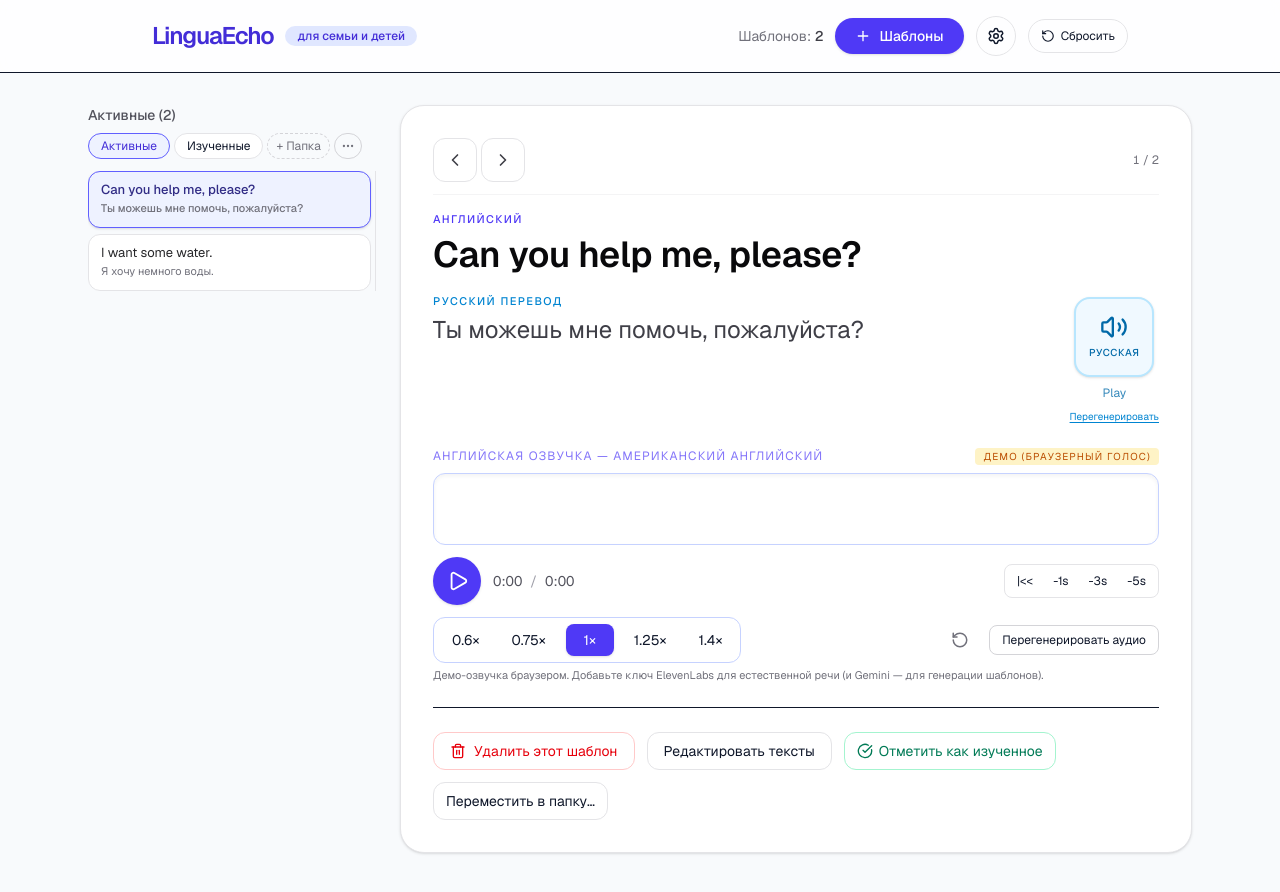
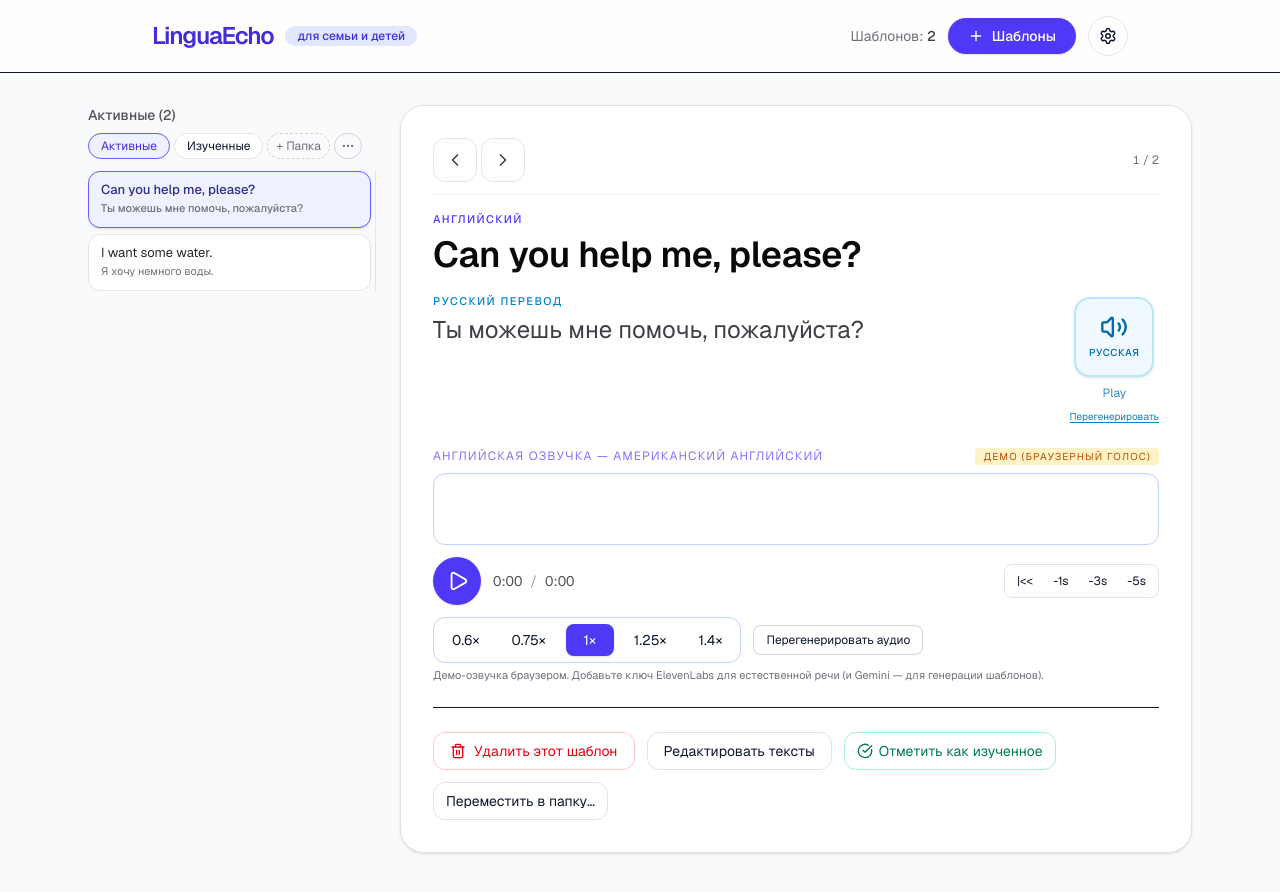
Before and after one commit to AlmasToimbekov/lingua-echo, a Next.js app: page / in a window 1280 px wide. Shown: the top 892 px of the page. Built offline with nearby package versions, Linux system fonts and the light colour scheme.

Commit message:
feat: improve ux

```diff
--- a/app/page.tsx
+++ b/app/page.tsx
@@ -247,19 +247,6 @@ export default function LinguaEcho() {
     toast.success('Шаблон удалён')
   }
 
-  const resetToSeeds = () => {
-    revokeUnusedAudioUrls(templates, [])
-    // Clear any persisted audio for the templates we're discarding (Phase 2)
-    Promise.all(templates.map(t => deleteAudioForTemplate(t.id))).catch(() => {})
-
-    // По умолчанию возвращаем только 2 (как просил пользователь)
-    const seeded = SEED_TEMPLATES.slice(0, 2).map(t => ({ ...t, folder: '' }))
-    setTemplates(seeded)
-    setCurrentId(seeded[0].id)
-    saveTemplates(seeded)
-    toast('Шаблоны сброшены к исходным (2 шт.)')
-  }
-
   // Very simple settings persistence
   const saveSettings = (newSettings: Settings) => {
     setSettings(newSettings)
@@ -438,14 +425,6 @@ export default function LinguaEcho() {
               aria-label="Настройки"
             >
               <Settings size={16} className="sm:size-[18px]" />
-            </button>
-
-            <button
-              onClick={resetToSeeds}
-              className="flex items-center gap-1 rounded-full border border-zinc-200 px-2 py-1 text-[10px] hover:bg-zinc-100 sm:gap-1.5 sm:px-3 sm:py-2 sm:text-xs"
-              title="Сбросить к исходным шаблонам (2 по умолчанию)"
-            >
-              <RotateCcw size={12} className="sm:size-[14px]" /> Сбросить
             </button>
           </div>
         </div>
--- a/components/EnglishPlayer.tsx
+++ b/components/EnglishPlayer.tsx
@@ -3,7 +3,7 @@
 import React, { useEffect, useRef, useState, useCallback } from 'react'
 import WaveSurfer from 'wavesurfer.js'
 import RegionsPlugin from 'wavesurfer.js/dist/plugins/regions.esm.js'
-import { Play, Pause, RotateCcw, Trash2 } from 'lucide-react'
+import { Play, Pause, Trash2 } from 'lucide-react'
 
 interface EnglishPlayerProps {
   audioUrl?: string
@@ -15,6 +15,10 @@ export function EnglishPlayer({ audioUrl, fallbackText, onRegenerate }: EnglishP
   const containerRef = useRef<HTMLDivElement>(null)
   const wsRef = useRef<WaveSurfer | null>(null)
   const regionsRef = useRef<any>(null)
+
+  // Remember the position at the moment we started playback (or the region start).
+  // On pause we seek back there. This gives "restart the clip from where we began this play session".
+  const lastPlayPositionRef = useRef<number | null>(null)
 
   const [isPlaying, setIsPlaying] = useState(false)
   const [currentTime, setCurrentTime] = useState(0)
@@ -105,6 +109,7 @@ export function EnglishPlayer({ audioUrl, fallbackText, onRegenerate }: EnglishP
     ws.on('pause', () => setIsPlaying(false))
     ws.on('finish', () => {
       setIsPlaying(false)
+      lastPlayPositionRef.current = null
     })
 
     // Region loop support — use ref so toggling loop doesn't recreate the whole wavesurfer.
@@ -142,7 +147,39 @@ export function EnglishPlayer({ audioUrl, fallbackText, onRegenerate }: EnglishP
 
     const ws = wsRef.current
     if (!ws) return
-    ws.playPause()
+
+    if (isPlaying) {
+      ws.pause()
+      // On user-initiated pause: return the cursor to where this playback session started.
+      // For a region this means the region start (great for repeating a clip cleanly).
+      // For full audio it means the position you were at when you hit play.
+      const startPos = lastPlayPositionRef.current ?? 0
+      ws.seekTo(startPos / (duration || 1))
+      setCurrentTime(startPos)
+      lastPlayPositionRef.current = null
+      return
+    }
+
+    // Remember where we are right now — this becomes the "previous position" for the pause-to-rewind behavior.
+    lastPlayPositionRef.current = ws.getCurrentTime()
+
+    // If a region is selected, the main play button plays the selected region
+    // (instead of the whole audio). User can clear the region with trash if they
+    // want to play the full phrase.
+    const regions = regionsRef.current
+    if (regions && hasRegion) {
+      const all = regions.getRegions ? regions.getRegions() : []
+      const last = all.length > 0 ? all[all.length - 1] : null
+      if (last && last.play) {
+        // For region playback, the "start of this session" is the region start.
+        lastPlayPositionRef.current = last.start
+        last.play()
+        setIsPlaying(true)
+        return
+      }
+    }
+
+    ws.play()
   }
 
   const seekTo = (time: number) => {
@@ -185,19 +222,6 @@ export function EnglishPlayer({ audioUrl, fallbackText, onRegenerate }: EnglishP
     }
   }
 
-  const playRegion = () => {
-    const regions = regionsRef.current
-    if (regions) {
-      // Get the most recently added region (simple & reliable across versions)
-      const all = regions.getRegions ? regions.getRegions() : []
-      const last = all.length > 0 ? all[all.length - 1] : null
-      if (last && last.play) {
-        last.play()
-        setIsPlaying(true)
-      }
-    }
-  }
-
   const toggleLoop = () => {
     const newLoop = !isLooping
     setIsLooping(newLoop)
@@ -233,17 +257,6 @@ export function EnglishPlayer({ audioUrl, fallbackText, onRegenerate }: EnglishP
       drag: true,
     })
     setHasRegion(true)
-  }
-
-  const resetPlayback = () => {
-    const ws = wsRef.current
-    if (ws) {
-      ws.pause()
-      ws.seekTo(0)
-      setCurrentTime(0)
-      setIsPlaying(false)
-    }
-    stopFallback()
   }
 
   const formatTime = (t: number) => {
@@ -339,14 +352,6 @@ export function EnglishPlayer({ audioUrl, fallbackText, onRegenerate }: EnglishP
             </div>
 
             <button
-              onClick={playRegion}
-              disabled={!hasRegion}
-              className="rounded-lg border border-indigo-200 px-4 py-2 text-sm font-medium hover:bg-indigo-50 disabled:opacity-40"
-            >
-              Играть выделенное
-            </button>
-
-            <button
               onClick={toggleLoop}
               disabled={!hasRegion}
               className={`rounded-lg border px-4 py-2 text-sm font-medium ${isLooping ? 'border-emerald-400 bg-emerald-50 text-emerald-700' : 'border-indigo-200 hover:bg-indigo-50'} disabled:opacity-40`}
@@ -367,14 +372,6 @@ export function EnglishPlayer({ audioUrl, fallbackText, onRegenerate }: EnglishP
           </>
         )}
 
-        <button
-          onClick={resetPlayback}
-          className="ml-auto rounded-lg p-2 text-zinc-500 hover:bg-zinc-100"
-          title="Сбросить"
-        >
-          <RotateCcw size={18} />
-        </button>
-
         {onRegenerate && (
           <button
             onClick={onRegenerate}
```
